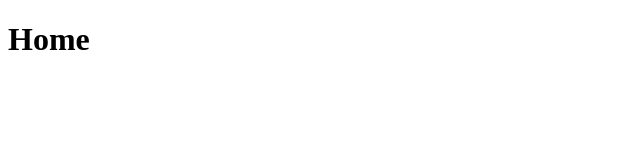
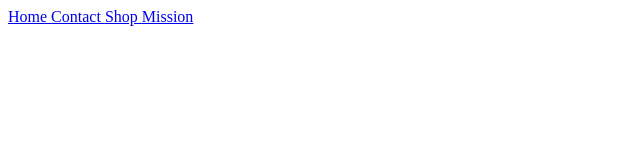
Before and after one commit to ishaniKapoor/RepHairations, a website: page public/Home.html in a window 1280 px wide. Shown: the whole page, without its empty margins (0-640 px from the left). Drawn offline with Linux system fonts and the light colour scheme.

Commit message:
created a css file for the home

```diff
--- a/public/Home.html
+++ b/public/Home.html
@@ -1,11 +1,18 @@
 <!DOCTYPE html>
 <html lang="en">
 <head>
+    <link rel="stylesheet" type="text/css" href="./home.css">
+
     <meta charset="UTF-8"/>
     <meta name="viewport" content="width=device-width, initial-scale=1.0"/>
     <title>Home</title>
 </head>
 <body>
-    <h1>Home</h1>
+    <div class="header">
+        <a href="./Home.html" class="home"> Home </a>
+        <a href="./Home.html" class="contact"> Contact </a>
+        <a href="./Home.html" class="shop"> Shop </a>
+        <a href="./Home.html" class="shop"> Mission </a>
+    </div>
 </body>
 </html>
```
Also changed, not shown: public/home.css (added).
